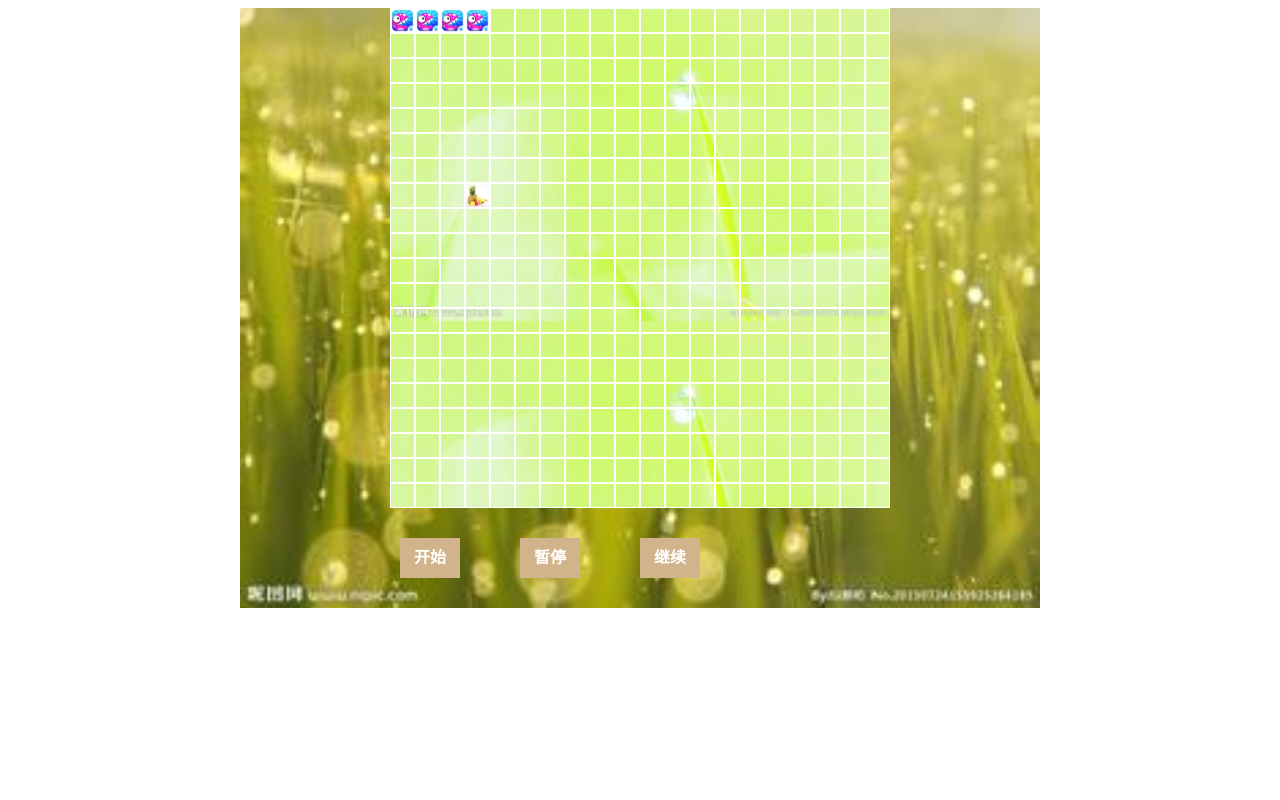
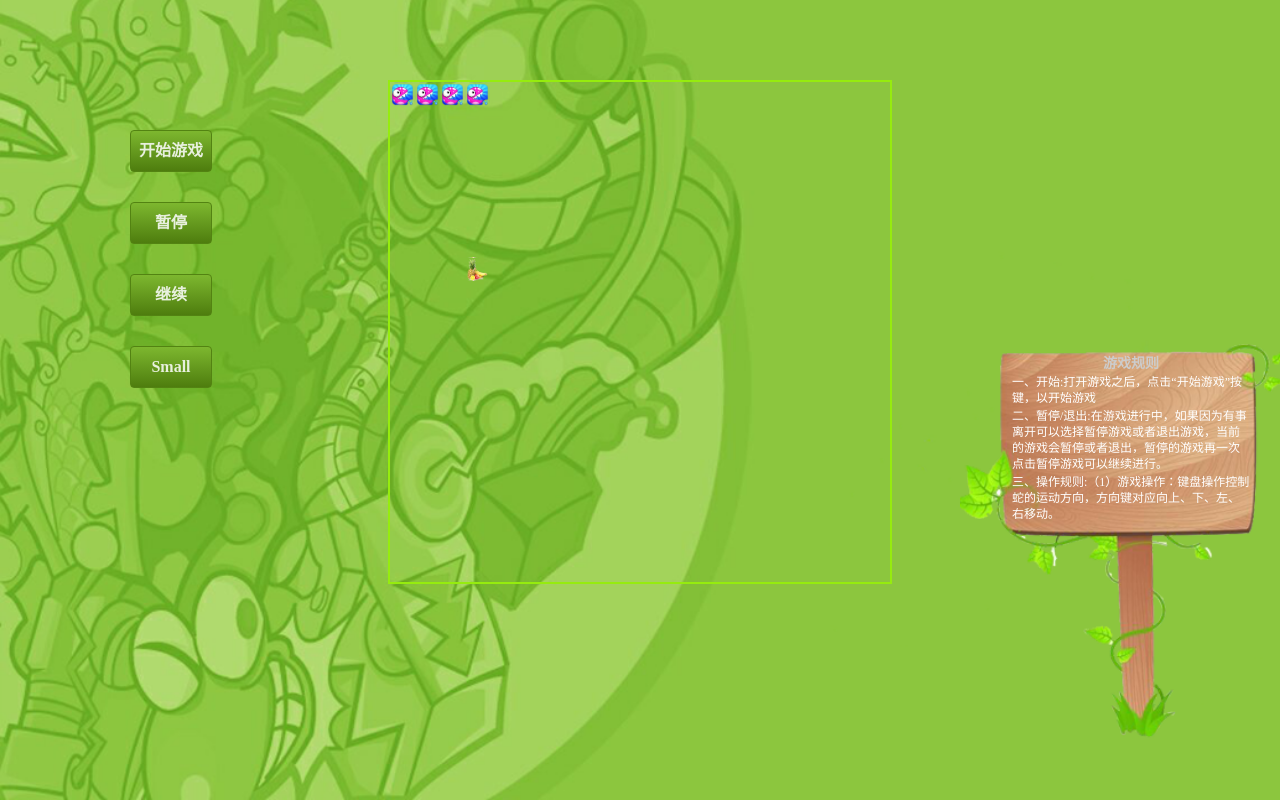
Before and after one commit to gaothing/snake, a plain HTML site: page she.html in a window 1280 px wide. Drawn offline with Linux system fonts and the light colour scheme.

Commit message:
news desktop

```diff
--- a/she.css
+++ b/she.css
@@ -1,20 +1,27 @@
 .box{
-	position: relative;
-	margin: 0 auto;
-	width: 800px;
-	height: 600px;
-	background-image: url(bj.jpg);
+	position: absolute;
+	left: 0;
+	top: 0;
+	right: 0;
+	bottom: 0;
+	margin: auto;
+
+	height: 100%;
+	background-image: url(bac.png);
 	-webkit-background-size: cover;
 
 }
+	/*<!--游戏结束页面-->*/
 .over{
 	display: none;
 	position: absolute;
 	left: 0;
 	top: 0;
-	margin: 0 auto;
-	width: 800px;
-	height: 600px;
+	right: 0;
+	bottom: 0;
+	margin: auto;
+	width: 100%;
+	height: 100%;
 	text-align: center;
 	line-height: 600px;
 	background: #58a;
@@ -32,44 +39,26 @@
 	width: 500px;
 	height: 500px;
 	margin: 0 auto;
-	background-image: url(bv.jpg);
-	-webkit-background-size: contain;
+	margin-top: 80px;
+	background: transparent;
+	border: 2px solid #96EC0E;
 }
 #scene div{
 	width: 23px;
 	height: 23px;
-	border:1px solid #fff;
+	border:1px solid transparent;
 	float: left;
 }
 #scene .she{
-	background-image: url(d.jpg);
+	background-image: url(d.png);
 	-webkit-background-size: contain;
 }
 #scene .shiwu{
-	background: blue;
-	background-image: url(w.jpg);
+	/*background: blue;*/
+	background-image: url(shi.png);
 	-webkit-background-size: cover;
 }
-.btn{
-	float: left;
-	width: 60px;
-	height: 40px;
-	text-decoration: none;
-	color: #fff;
-	margin: 30px 30px;
-	background: tan;
-	text-align: center;
-	line-height: 40px;
-}
-a{
-	text-decoration: none;
-	color: #fff;
-	font-weight: bold;
 
-}
-.start{
-	margin-left: 160px;
-}
 .new{
 	margin: 0 auto;
 
@@ -84,3 +73,83 @@ a{
 	margin-top: 20px;
 	text-shadow:none
 }
+.gui{
+	position: absolute;
+	right: 0;
+	bottom: 0px;
+	width: 320px;
+}
+.guize{
+	position: absolute;
+	right: 24px;
+	bottom: 270px;
+	width: 250px;
+	height: 180px;
+	/*border: 1px solid #000;*/
+	font-size: 12px;
+	font-family: "microsoft yahei";
+	text-space-collapse: 0;
+	line-height: 16px;
+	text-align: left;
+	/*margin: 1px 6px;*/
+
+}
+.guize h6{
+	padding: 0;
+	margin: 0;
+	margin-top: 6px;
+	text-align: center;
+	font-size: 14px;
+	color: #ccc;
+}
+.guize p{
+	margin: 2px 6px;
+	color: #fff;
+}
+
+/*按钮*/
+.btn{
+	position: absolute;
+	left: 100px;
+	top: 100px;
+}
+.button{
+	display: block;
+	width: 80px;
+	height: 40px;
+	text-decoration: none;
+	color: #fff;
+	margin: 30px 30px;
+	background: tan;
+	text-align: center;
+	line-height: 40px;
+	text-decoration: none;
+	color: #fff;
+	font-weight: bold;
+	font-family: "microsoft yahei";
+
+}
+/* green */
+.green{
+	transition: all .2s linear;
+	color:#e8f0de;
+	border:solid 1px #538312;
+	border-radius: 4px;
+	background:#64991e;
+	background:-webkit-gradient(linear, left top, left bottom, from(#7db72f), to(#4e7d0e));
+	background:-moz-linear-gradient(top,  #7db72f,  #4e7d0e);
+	filter:progid:DXImageTransform.Microsoft.gradient(startColorstr='#7db72f', endColorstr='#4e7d0e');
+}
+.green:hover{
+	transform: scale(1.2);
+	background:#538018;
+	background:-webkit-gradient(linear, left top, left bottom, from(#6b9d28), to(#436b0c));
+	background:-moz-linear-gradient(top,  #6b9d28,  #436b0c);
+	filter:progid:DXImageTransform.Microsoft.gradient(startColorstr='#6b9d28', endColorstr='#436b0c');
+}
+.green:active{
+	color:#a9c08c;
+	background:-webkit-gradient(linear, left top, left bottom, from(#4e7d0e), to(#7db72f));
+	background:-moz-linear-gradient(top,  #4e7d0e,  #7db72f);
+	filter:progid:DXImageTransform.Microsoft.gradient(startColorstr='#4e7d0e', endColorstr='#7db72f');
+}
--- a/she.html
+++ b/she.html
@@ -11,15 +11,23 @@
 <body>
 	<div class="box">
 		<div id="scene"></div>
-		<div class="btn start">
-			<a href="javascript:;">开始</a>
+		<!--按钮-->
+		<div class="btn">
+			<a href="javascript:;" class="button start green ">开始游戏</a>
+	<a href="javascript:;" class="button stop green bigrounded">暂停</a>
+	<a href="javascript:;" class="button continue green medium">继续</a>
+	<a href="javascript:;" class="button green small">Small</a>
 		</div>
-		<div class="btn stop">
-			<a href="javascript:;">暂停</a>
+
+		<!--游戏规则-->
+		<img src="guize.png" alt="" class="gui" />
+		<div class="guize">
+			<h6>游戏规则</h6>
+			 <p>一、开始:打开游戏之后，点击“开始游戏”按键，以开始游戏</p>
+			<p>二、暂停/退出:在游戏进行中，如果因为有事离开可以选择暂停游戏或者退出游戏，当前的游戏会暂停或者退出，暂停的游戏再一次点击暂停游戏可以继续进行。</p>
+			<p>三、操作规则:（1）游戏操作：键盘操作控制蛇的运动方向，方向键对应向上、下、左、右移动。</p>
 		</div>
-		<div class="btn continue">
-			<a href="javascript:;">继续</a
-		</div>
+		<!--游戏结束页面-->
 		<div class="over">
 			<pre>
 
@@ -30,7 +38,7 @@
 
 			</div>
 		</div>
+	</div>
 
-	</div>
 </body>
 </html>
--- a/she.js
+++ b/she.js
@@ -141,9 +141,15 @@ $(function(){
 		 t=setInterval(run,200);
 	}
 	news.onclick=function(){
+//		over.style.display="none";
+ 		window.location.reload();
+		enter.style.display="none";
+	}
+//	restart.onclick=function(){
+////		over.style.display="none";
+// 		window.location.reload();
+//		enter.style.display="none";
 
-		over.style.display="none";
- 		window.location.reload();
 
-	}
+//	}
 })
```
Also changed, not shown: bac.png (added), d.png (added), guize.png (added), shi.png (added).
